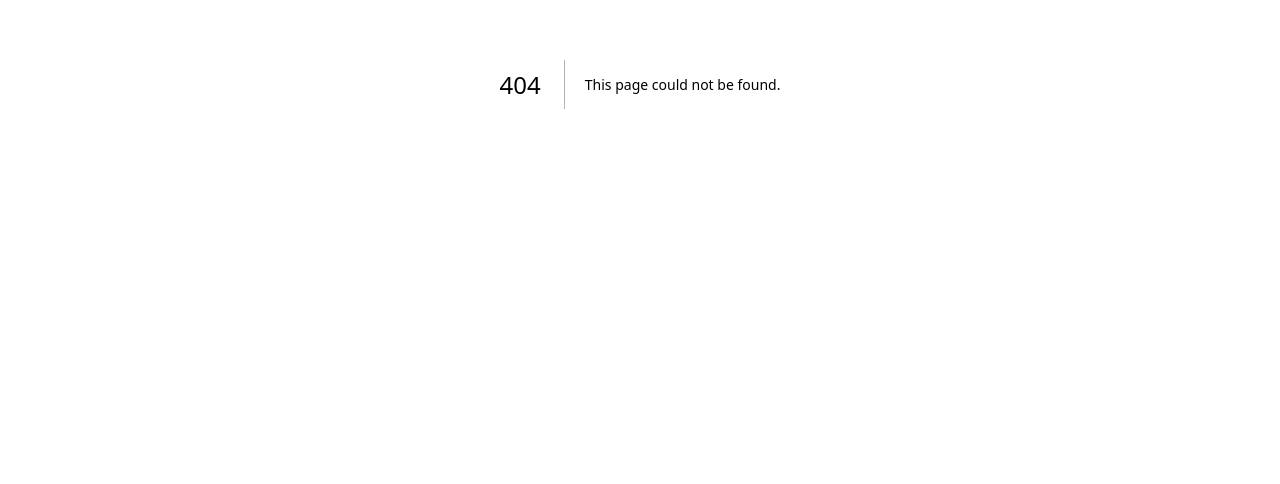
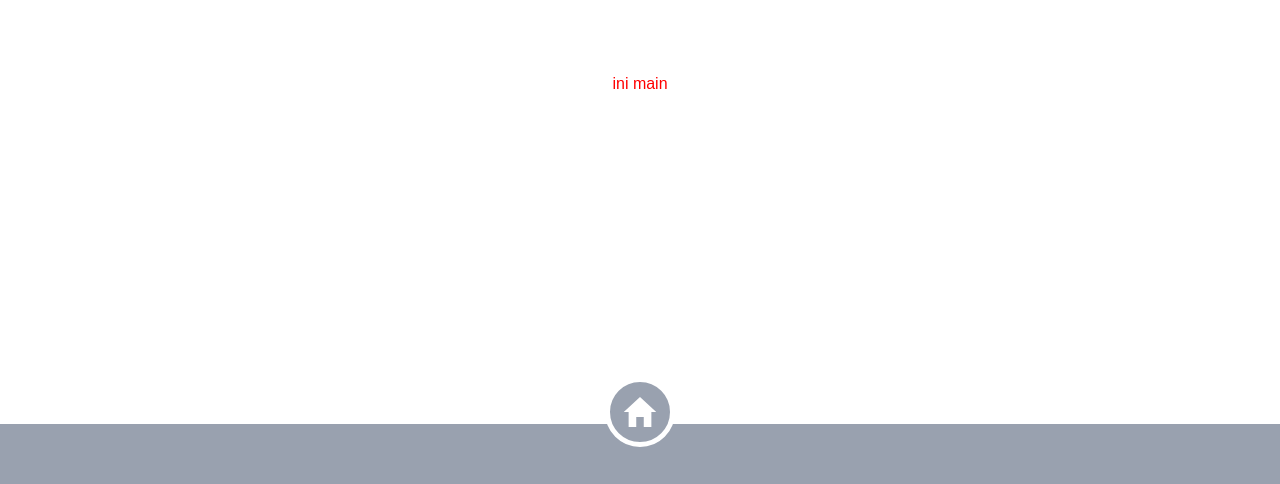
Before and after one commit to theoz06/stylemate-client, a Next.js app in the folder stylemate-client/: page /Home in a window 1280 px wide. Before the commit this address had no page. Shown: the part 316-800 px from the top of the page. Built offline with nearby package versions, Linux system fonts and the light colour scheme.

Commit message:
Remove old Home component; add new layout with footer and navigation tabs

```diff
--- a/stylemate-client/src/app/Home/index.jsx
+++ /dev/null
@@ -1,10 +0,0 @@
-import React from 'react'
-import index from './index.module.css'
-
-const index = () => {
-  return (
-    <div className={index.container}>Berhasil Login</div>
-  )
-}
-
-export default index;
--- a/stylemate-client/src/app/Home/index.module.css
+++ b/stylemate-client/src/app/Home/index.module.css
@@ -2,3 +2,60 @@
     height: 100vh;
     color: red;
 }
+
+.footer {
+    position: fixed;
+    bottom: 0;
+    height: 60px;
+    background-color: #99a1af;
+    text-align: center;
+    color: #ffffff;
+    left: 0;
+    right: 0;
+    display: flex;
+    justify-content: center;
+    align-items: center;
+}
+
+.tab{
+    position: relative;
+    display: flex;
+    flex-direction: column;
+    align-items: center;
+    gap: 2px;
+    cursor: pointer;
+}
+
+.tab span{
+    font-size: 40px;
+    font-weight: bold;
+}
+
+.tab p {
+    font-size: 10px;
+}
+
+.floating_container{
+    position: absolute;
+    border-radius: 60%;
+    border-width: 5px;
+    border-color: #ffffff;
+    height: 70px;
+    width: 70px;
+    background-color: #99a1af;
+    bottom: 15px;
+    z-index: -1;
+}
+
+.floating_icon {
+    position: absolute;
+    bottom: 10px;
+    left: 50%;
+    transform: translate(-50%, -50%);
+    font-size: 50px;
+    color: #ffffff;
+}
+
+.active_tab p {
+    visibility: hidden;
+}
--- /dev/null
+++ b/stylemate-client/src/app/Home/page.jsx
@@ -0,0 +1,26 @@
+import React from "react";
+import index from "./index.module.css";
+import { IoMdHome } from "react-icons/io";
+
+const Page = () => {
+  return (
+    <div className={index.container}>
+      <main className="flex items-center justify-center min-h-screen w-full bg-[#ffffff]">
+        <div>ini main</div>
+      </main>
+      <footer className={index.footer}>
+        <div className="footer-content relative flex items-center-full">
+          <button className={`${index.tab} ${index.active_tab}`}>
+            <span className={index.floating_container}></span>
+            <span className={index.floating_icon}>
+              <IoMdHome />
+            </span>
+            <p>Home</p>
+          </button>
+        </div>
+      </footer>
+    </div>
+  );
+};
+
+export default Page;
--- a/stylemate-client/src/app/page.js
+++ b/stylemate-client/src/app/page.js
@@ -6,7 +6,7 @@ import RegisterForm from "@/components/Auth/RegisterForm";
 import { useState } from "react";
 import { IoShirt } from "react-icons/io5";
 import "@/styles/loginStyle.css";
-import { useRouter } from "next/navigation";
+import { redirect, useRouter } from "next/navigation";
 
 const Home = () => {
   const router = useRouter();
@@ -37,7 +37,7 @@ const Home = () => {
   const login = (e) => {
     e.preventDefault();
     console.log("Login! : ", formData);
-    router.push("/home");
+    redirect("/home");
   };
 
   const register = (e) => {
```
